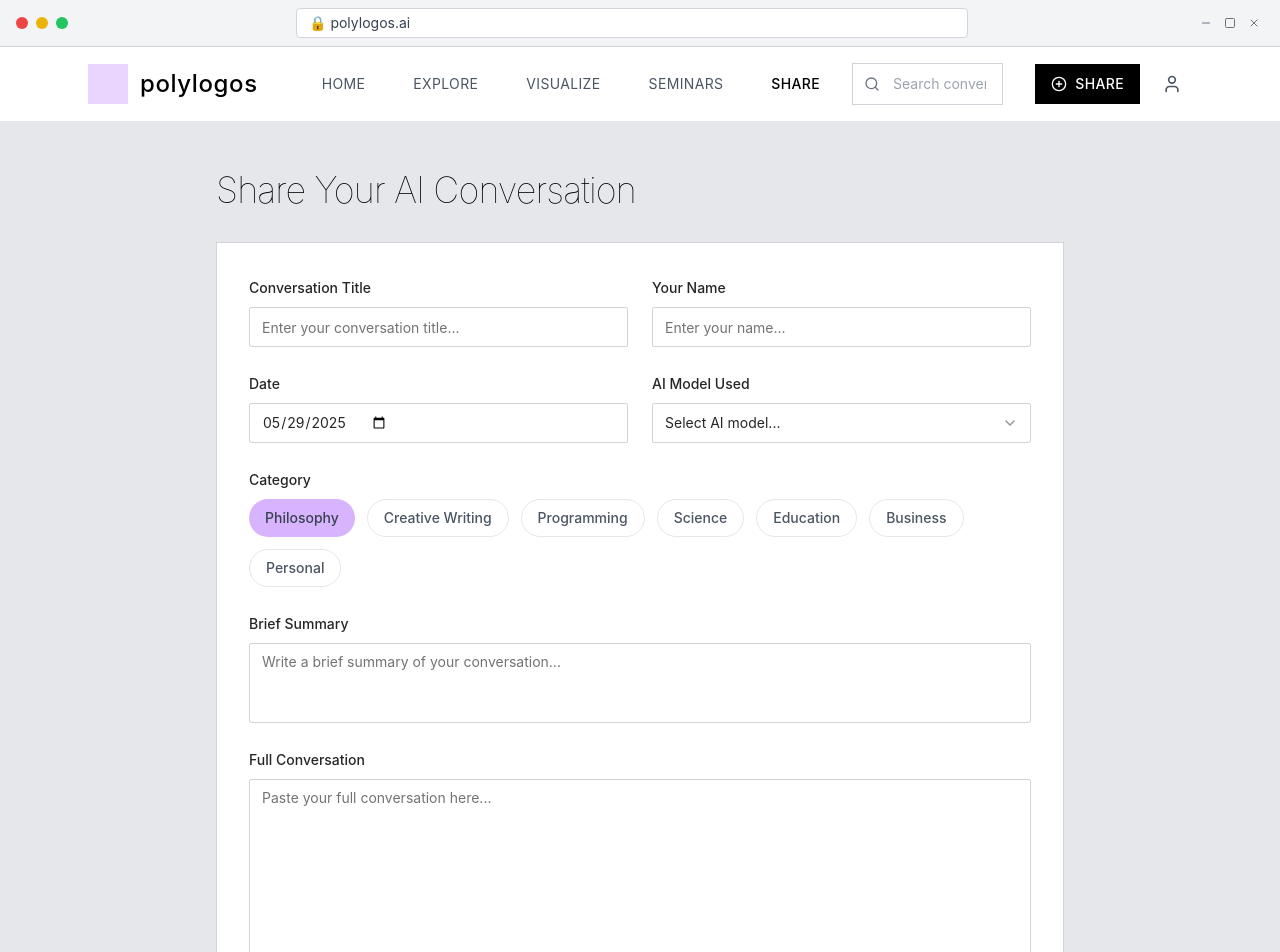
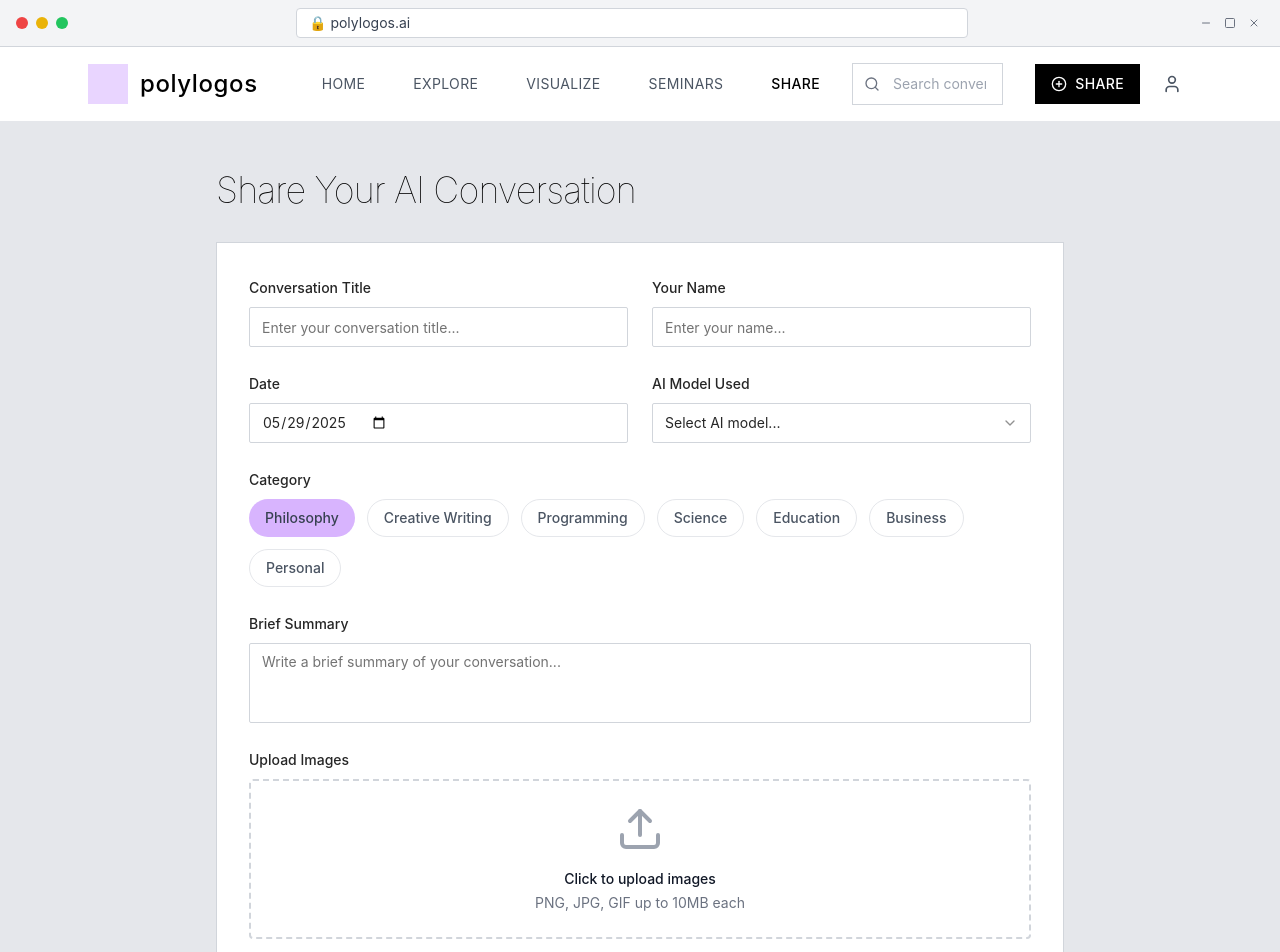
Before and after one commit to benjaminbratton/ai-chat-chronicles, a React (Vite) app: page /posting in a window 1280 px wide. Shown: the top 952 px of the page. Built offline with nearby package versions, Linux system fonts and the light colour scheme.

Commit message:
Add image upload functionality to share page
Adds image upload functionality to the share page, allowing users to upload images along with text when sharing their AI conversations.
- edited src/pages/Posting.tsx
- edited src/components/PostForm.tsx

```diff
--- a/src/components/PostForm.tsx
+++ b/src/components/PostForm.tsx
@@ -5,6 +5,7 @@ import { Textarea } from "@/components/ui/textarea";
 import { Label } from "@/components/ui/label";
 import { AIModelSelect } from "@/components/AIModelSelect";
 import { CategoryFilter } from "@/components/CategoryFilter";
+import { Upload, X } from "lucide-react";
 
 interface PostFormProps {
   onSubmit: (data: any) => void;
@@ -21,13 +22,24 @@ export const PostForm = ({ onSubmit }: PostFormProps) => {
     category: "Philosophy"
   });
 
+  const [uploadedImages, setUploadedImages] = useState<File[]>([]);
+
   const handleSubmit = (e: React.FormEvent) => {
     e.preventDefault();
-    onSubmit(formData);
+    onSubmit({ ...formData, images: uploadedImages });
   };
 
   const handleChange = (field: string, value: string) => {
     setFormData(prev => ({ ...prev, [field]: value }));
+  };
+
+  const handleImageUpload = (e: React.ChangeEvent<HTMLInputElement>) => {
+    const files = Array.from(e.target.files || []);
+    setUploadedImages(prev => [...prev, ...files]);
+  };
+
+  const removeImage = (index: number) => {
+    setUploadedImages(prev => prev.filter((_, i) => i !== index));
   };
 
   return (
@@ -101,6 +113,56 @@ export const PostForm = ({ onSubmit }: PostFormProps) => {
         />
       </div>
 
+      {/* Image Upload Section */}
+      <div className="space-y-2">
+        <Label htmlFor="images">Upload Images</Label>
+        <div className="border-2 border-dashed border-gray-300 rounded-lg p-6">
+          <div className="text-center">
+            <Upload className="mx-auto h-12 w-12 text-gray-400" />
+            <div className="mt-4">
+              <label htmlFor="image-upload" className="cursor-pointer">
+                <span className="mt-2 block text-sm font-medium text-gray-900">
+                  Click to upload images
+                </span>
+                <span className="mt-1 block text-sm text-gray-500">
+                  PNG, JPG, GIF up to 10MB each
+                </span>
+              </label>
+              <input
+                id="image-upload"
+                type="file"
+                multiple
+                accept="image/*"
+                onChange={handleImageUpload}
+                className="sr-only"
+              />
+            </div>
+          </div>
+        </div>
+
+        {/* Image Previews */}
+        {uploadedImages.length > 0 && (
+          <div className="grid grid-cols-2 md:grid-cols-4 gap-4 mt-4">
+            {uploadedImages.map((image, index) => (
+              <div key={index} className="relative group">
+                <img
+                  src={URL.createObjectURL(image)}
+                  alt={`Upload ${index + 1}`}
+                  className="w-full h-24 object-cover rounded-lg border border-gray-300"
+                />
+                <button
+                  type="button"
+                  onClick={() => removeImage(index)}
+                  className="absolute -top-2 -right-2 bg-red-500 text-white rounded-full p-1 opacity-0 group-hover:opacity-100 transition-opacity"
+                >
+                  <X className="w-4 h-4" />
+                </button>
+              </div>
+            ))}
+          </div>
+        )}
+      </div>
+
       <div className="space-y-2">
         <Label htmlFor="content">Full Conversation</Label>
         <Textarea
--- a/src/pages/Posting.tsx
+++ b/src/pages/Posting.tsx
@@ -48,6 +48,23 @@ const Posting = () => {
                   <span>AI Model: {postData?.aiModel}</span>
                 </div>
               </div>
+
+              {/* Display uploaded images */}
+              {postData?.images && postData.images.length > 0 && (
+                <div className="mb-6">
+                  <div className="grid grid-cols-1 md:grid-cols-2 gap-4">
+                    {postData.images.map((image: File, index: number) => (
+                      <img
+                        key={index}
+                        src={URL.createObjectURL(image)}
+                        alt={`Uploaded image ${index + 1}`}
+                        className="w-full h-64 object-cover rounded-lg border border-gray-300"
+                      />
+                    ))}
+                  </div>
+                </div>
+              )}
+
               <div className="prose max-w-none">
                 <p className="text-gray-700 leading-relaxed whitespace-pre-wrap">{postData?.content}</p>
               </div>
```
